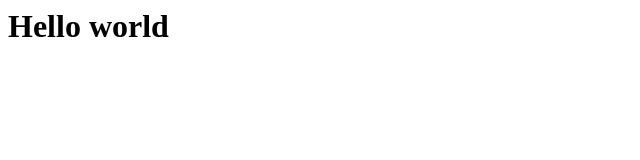
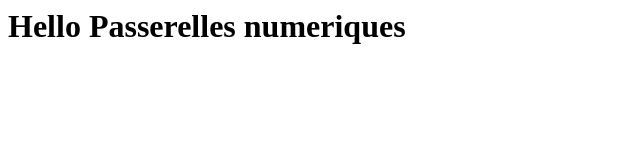
Before and after one commit to junreycloudstrife/heroku-node, a website: page index.html in a window 1280 px wide. Shown: the whole page, without its empty margins (0-640 px from the left). Drawn offline with Linux system fonts and the light colour scheme.

Commit message:
Updated the content

```diff
--- a/index.html
+++ b/index.html
@@ -1 +1 @@
-<h1>Hello world</h1>
+<h1>Hello Passerelles numeriques</h1>
```
